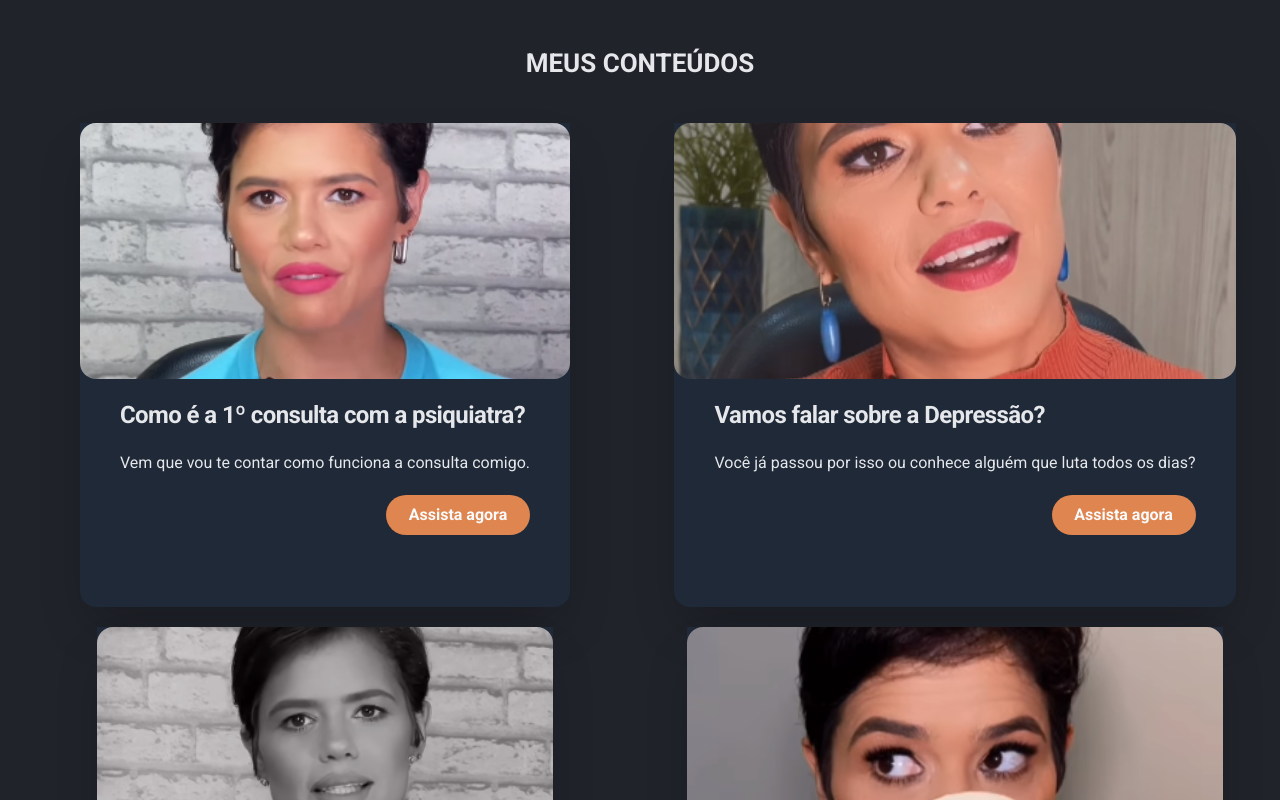
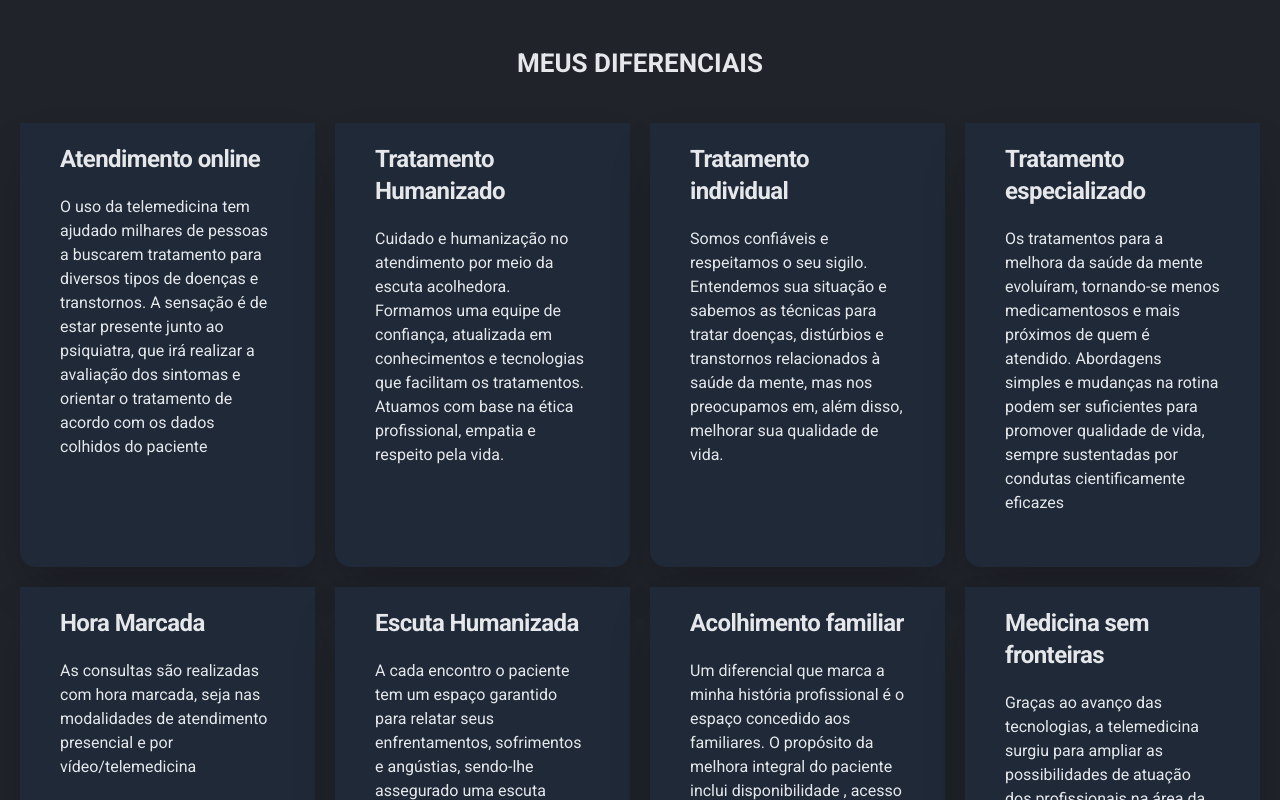
Before and after one commit to brunoprestesap/page-dra-camila, a React (Create React App) app: page / in a window 1280 px wide. Shown: the part 1040-1840 px from the top of the page. Built offline with nearby package versions, Linux system fonts and the light colour scheme.

Commit message:
Secao meus diferenciais

```diff
--- a/src/Pages/HomePage.js
+++ b/src/Pages/HomePage.js
@@ -3,6 +3,7 @@ import BtnUp from "../components/BtnUp";
 import NavBar from "../components/NavBar";
 import Contents from "../components/Contents";
 import Depositions from "../components/Depositions";
+import Diferentials from "../components/Diferential";
 
 function HomePage() {
   const colors = ["#A1412B", "#DF854F", "#F1EDDB", "#244B5A", "#53575A"];
@@ -25,6 +26,9 @@ function HomePage() {
 
           {/* Hero area */}
           <HeroContent color={currentColor} />
+
+          {/* Diferentials area */}
+          <Diferentials />
 
           {/* Content Area */}
           <Contents color={currentColor} />
--- /dev/null
+++ b/src/components/CardBeneficios.js
@@ -0,0 +1,17 @@
+function CardBeneficios({ id, title, text }) {
+  return (
+    <div
+      key={id}
+      className="mx-auto group shadow-2xl pb-8 rounded-b-2xl transform duration-500 hover:-translate-y-2 bg-white dark:bg-gray-800"
+    >
+      <div className="p-5">
+        <div className="pl-5 pr-5">
+          <h5 className="text-2xl font-bold tracking-tight">{title}</h5>
+          <p className="pt-5">{text}</p>
+        </div>
+      </div>
+    </div>
+  );
+}
+
+export default CardBeneficios;
--- /dev/null
+++ b/src/components/Diferential.js
@@ -0,0 +1,61 @@
+import CardBeneficios from "./CardBeneficios";
+
+function Diferentials() {
+  const contents = [
+    {
+      title: "Atendimento online",
+      text: "O uso da telemedicina tem ajudado milhares de pessoas a buscarem tratamento para diversos tipos de doenças e transtornos. A sensação é de estar presente junto ao psiquiatra, que irá realizar a avaliação dos sintomas e orientar o tratamento de acordo com os dados colhidos do paciente",
+    },
+    {
+      title: "Tratamento Humanizado",
+      text: "Cuidado e humanização no atendimento por meio da escuta acolhedora. Formamos uma equipe de confiança, atualizada em conhecimentos e tecnologias que facilitam os tratamentos. Atuamos com base na ética profissional, empatia e respeito pela vida.",
+    },
+    {
+      title: "Tratamento individual",
+      text: "Somos confiáveis e respeitamos o seu sigilo. Entendemos sua situação e sabemos as técnicas para tratar doenças, distúrbios e transtornos relacionados à saúde da mente, mas nos preocupamos em, além disso, melhorar sua qualidade de vida.",
+    },
+    {
+      title: "Tratamento especializado",
+      text: "Os tratamentos para a melhora da saúde da mente evoluíram, tornando-se menos medicamentosos e mais próximos de quem é atendido. Abordagens simples e mudanças na rotina podem ser suficientes para promover qualidade de vida, sempre sustentadas por condutas cientificamente eficazes",
+    },
+    {
+      title: "Hora Marcada",
+      text: "As consultas são realizadas com hora marcada, seja nas modalidades de atendimento presencial e por vídeo/telemedicina",
+    },
+    {
+      title: "Escuta Humanizada",
+      text: "A cada encontro o paciente tem um espaço garantido para relatar seus enfrentamentos, sofrimentos e angústias, sendo-lhe assegurado uma escuta atenta e humanizada.",
+    },
+    {
+      title: "Acolhimento familiar",
+      text: "Um diferencial que marca a minha história profissional é o espaço concedido aos familiares. O propósito da melhora integral do paciente inclui disponibilidade , acesso ao familiar para esclarecimento de dúvidas e participação no tratamento.",
+    },
+    {
+      title: "Medicina sem fronteiras",
+      text: "Graças ao avanço das tecnologias, a telemedicina surgiu para ampliar as possibilidades de atuação dos profissionais na área da saúde, com isso, é possível atender pacientes que residem em outros estados e em outros países, devido a facilidade dos encontros através das vídeos chamadas e também pela possibilidade do envio de receitas digitais.",
+    },
+  ];
+
+  return (
+    <div id="diferenciais" className="pl-5 pr-5">
+      <div className="p-5 pt-10">
+        <div className="text-[26px] font-bold text-center uppercase">
+          Meus Diferenciais
+        </div>
+      </div>
+      <div className="grid grid-cols-1 md:grid-cols-2 xl:grid-cols-4 2xl:grid-cols-4 gap-5 pt-5">
+        {contents.map((content, idx) => {
+          return (
+            <CardBeneficios
+              id={idx}
+              title={content.title}
+              text={content.text}
+            />
+          );
+        })}
+      </div>
+    </div>
+  );
+}
+
+export default Diferentials;
```
